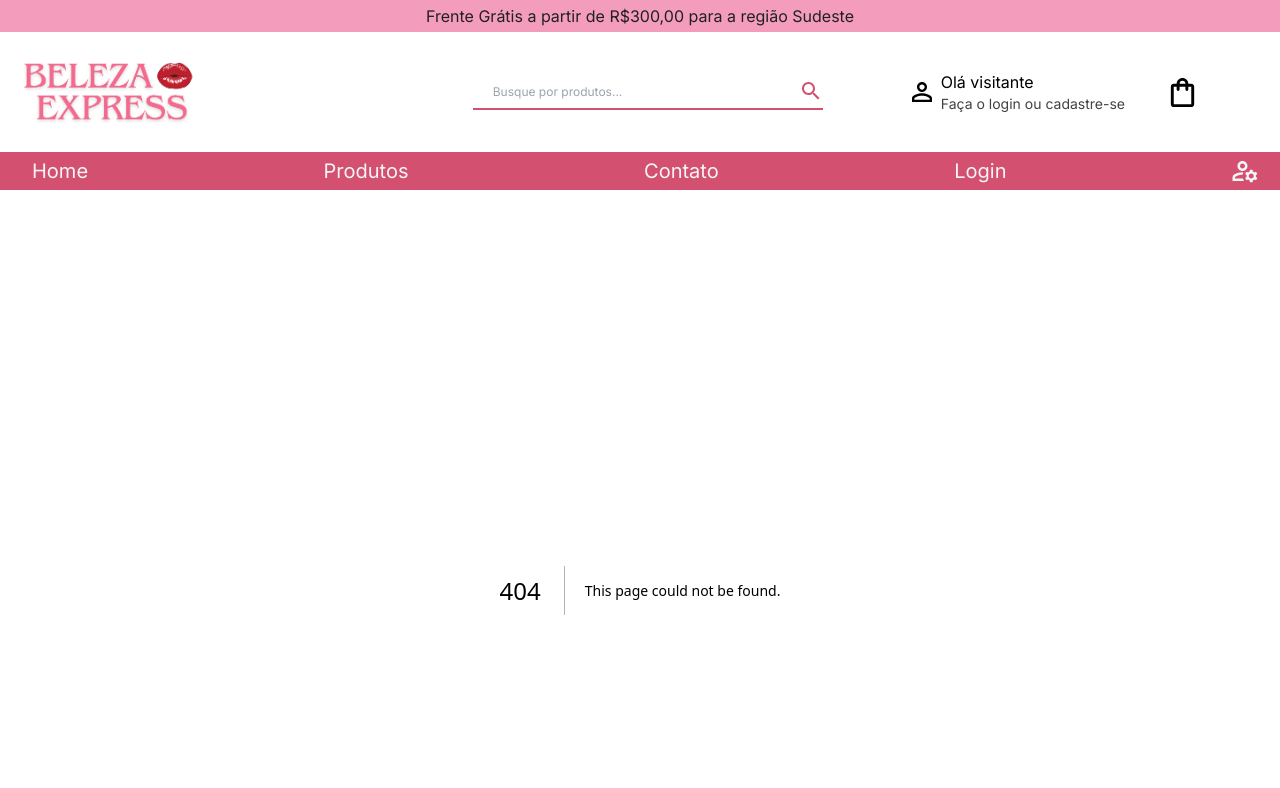
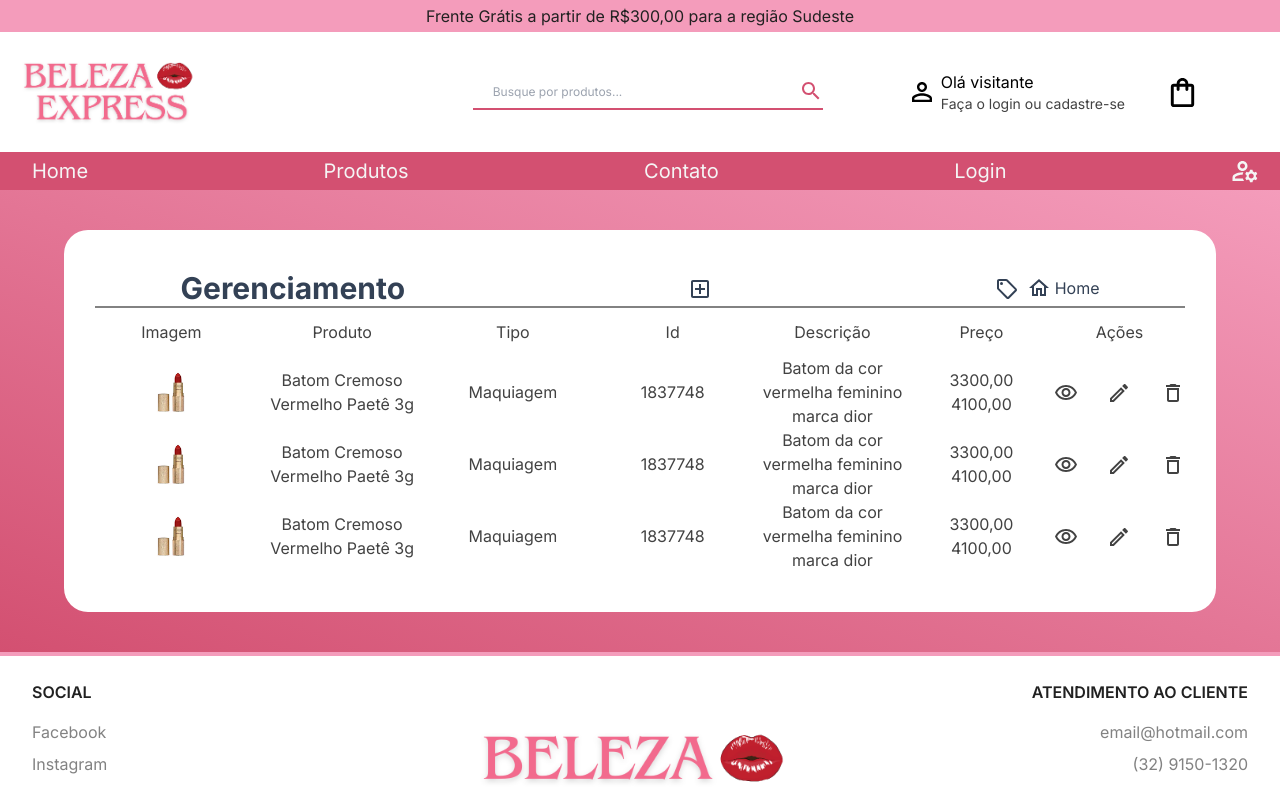
Before and after one commit to luizamc003/Next-Desafio-2025.1, a Next.js app: page /admin in a window 1280 px wide. Before the commit this address had no page. Shown: the top 788 px of the page. Built offline with nearby package versions, Linux system fonts and the light colour scheme.

Commit message:
add tabela admin

```diff
--- /dev/null
+++ b/src/app/admin/admin-table/index.tsx
@@ -0,0 +1,146 @@
+import Image from "next/image";
+import Link from "next/link";
+import {
+  VisibilityOutlined,
+  EditOutlined,
+  DeleteOutlineOutlined,
+} from "@mui/icons-material";
+
+export default function AdminTable() {
+  return (
+    <div className="w-[98%] flex justify-center items-center flex-col">
+      <div className="w-full flex justify-between items-center py-3">
+        <span className="w-[14%] text-center text-dark-light">Imagem</span>
+        <span className="w-[14%] text-center text-dark-light">Produto</span>
+        <span className="w-[14%] text-center text-dark-light">Tipo</span>
+        <span className="w-[12%] text-center text-dark-light">Id</span>
+        <span className="w-[14%] text-center text-dark-light">Descrição</span>
+        <span className="w-[10%] text-center text-dark-light">Preço</span>
+        <span className="w-[12%] text-center text-dark-light">Ações</span>
+      </div>
+      <div className="w-full flex justify-between items-center flex-row">
+        <div className="w-[14%] flex justify-center items-center">
+          <Image
+            src={"/single-product/example-product.png"}
+            alt="produto"
+            height={50}
+            width={60}
+          />
+        </div>
+        <div className="w-[14%] flex justify-center items-center">
+          <span className="text-center text-dark-light">
+            Batom Cremoso Vermelho Paetê 3g
+          </span>
+        </div>
+        <div className="w-[14%] flex justify-center items-center">
+          <span className="text-center text-dark-light">Maquiagem </span>
+        </div>
+        <div className="w-[12%] flex justify-center items-center">
+          <span className="text-center text-dark-light">1837748 </span>
+        </div>
+        <div className="w-[14%] flex justify-center items-center">
+          <span className="text-center text-dark-light">
+            Batom da cor vermelha feminino marca dior{" "}
+          </span>
+        </div>
+        <div className="w-[10%] flex justify-center items-center flex-col">
+          <span className="text-center text-dark-light">3300,00 </span>
+          <span className="text-center text-dark-light">4100,00 </span>
+        </div>
+        <div className="w-[12%] flex justify-between items-center flex-row text-dark-light">
+          <Link href={"/admin"}>
+            <VisibilityOutlined />
+          </Link>
+          <Link href={"/admin"}>
+            <EditOutlined />
+          </Link>
+          <Link href={"/admin"}>
+            <DeleteOutlineOutlined />
+          </Link>
+        </div>
+      </div>
+      <div className="w-full flex justify-between items-center flex-row">
+        <div className="w-[14%] flex justify-center items-center">
+          <Image
+            src={"/single-product/example-product.png"}
+            alt="produto"
+            height={50}
+            width={60}
+          />
+        </div>
+        <div className="w-[14%] flex justify-center items-center">
+          <span className="text-center text-dark-light">
+            Batom Cremoso Vermelho Paetê 3g
+          </span>
+        </div>
+        <div className="w-[14%] flex justify-center items-center">
+          <span className="text-center text-dark-light">Maquiagem </span>
+        </div>
+        <div className="w-[12%] flex justify-center items-center">
+          <span className="text-center text-dark-light">1837748 </span>
+        </div>
+        <div className="w-[14%] flex justify-center items-center">
+          <span className="text-center text-dark-light">
+            Batom da cor vermelha feminino marca dior{" "}
+          </span>
+        </div>
+        <div className="w-[10%] flex justify-center items-center flex-col">
+          <span className="text-center text-dark-light">3300,00 </span>
+          <span className="text-center text-dark-light">4100,00 </span>
+        </div>
+        <div className="w-[12%] flex justify-between items-center flex-row text-dark-light">
+          <Link href={"/admin"}>
+            <VisibilityOutlined />
+          </Link>
+          <Link href={"/admin"}>
+            <EditOutlined />
+          </Link>
+          <Link href={"/admin"}>
+            <DeleteOutlineOutlined />
+          </Link>
+        </div>
+      </div>
+      <div className="w-full flex justify-between items-center flex-row">
+        <div className="w-[14%] flex justify-center items-center">
+          <Image
+            src={"/single-product/example-product.png"}
+            alt="produto"
+            height={50}
+            width={60}
+          />
+        </div>
+        <div className="w-[14%] flex justify-center items-center">
+          <span className="text-center text-dark-light">
+            Batom Cremoso Vermelho Paetê 3g
+          </span>
+        </div>
+        <div className="w-[14%] flex justify-center items-center">
+          <span className="text-center text-dark-light">Maquiagem </span>
+        </div>
+        <div className="w-[12%] flex justify-center items-center">
+          <span className="text-center text-dark-light">1837748 </span>
+        </div>
+        <div className="w-[14%] flex justify-center items-center">
+          <span className="text-center text-dark-light">
+            Batom da cor vermelha feminino marca dior{" "}
+          </span>
+        </div>
+        <div className="w-[10%] flex justify-center items-center flex-col">
+          <span className="text-center text-dark-light">3300,00 </span>
+          <span className="text-center text-dark-light">4100,00 </span>
+        </div>
+        <div className="w-[12%] flex justify-between items-center flex-row text-dark-light">
+          <Link href={"/admin"}>
+            <VisibilityOutlined />
+          </Link>
+          <Link href={"/admin"}>
+            <EditOutlined />
+          </Link>
+          <Link href={"/admin"}>
+            <DeleteOutlineOutlined />
+          </Link>
+        </div>
+      </div>
+    </div>
+  );
+}
--- /dev/null
+++ b/src/app/admin/page.tsx
@@ -0,0 +1,39 @@
+import Link from "next/link";
+import {
+  AddBoxOutlined,
+  SellOutlined,
+  HomeOutlined,
+} from "@mui/icons-material";
+import AdminTable from "./admin-table";
+
+export default function Page() {
+  return (
+    <div className="flex justify-center items-center bg-gradient-to-tr from-primary-pink to-secondary-pink py-10">
+      <div className="flex justify-center items-center flex-col bg-[#FFFFFF] w-[95%] px-5 py-10 md:w-[90%] lg:[85%] rounded-3xl ">
+        <div className="w-[98%] border-b-2 border-gray flex justify-around items-center">
+          <span className="flex items-start text-slate-700 text-3xl text-start font-bold ">
+            Gerenciamento
+          </span>
+          <div className="flex justify-center items-center md:px-28 text-slate-700">
+            <Link href={"/admin"}>
+              <AddBoxOutlined className="text-4xl" />
+            </Link>
+          </div>
+          <div className="flex justify-end items-center gap-2">
+            <Link href={"/admin"}>
+              <SellOutlined className="text-slate-700" />
+            </Link>
+            <Link
+              href={"/"}
+              className="flex justify-center items-center flex-row gap-1"
+            >
+              <HomeOutlined className="text-4xl text-slate-700" />
+              <span className="text-slate-700">Home</span>
+            </Link>
+          </div>
+        </div>
+        <AdminTable />
+      </div>
+    </div>
+  );
+}
```
